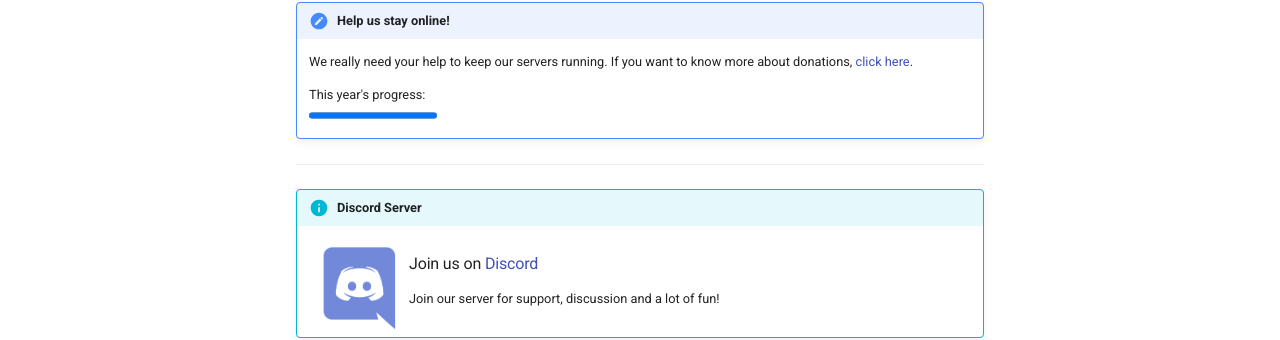
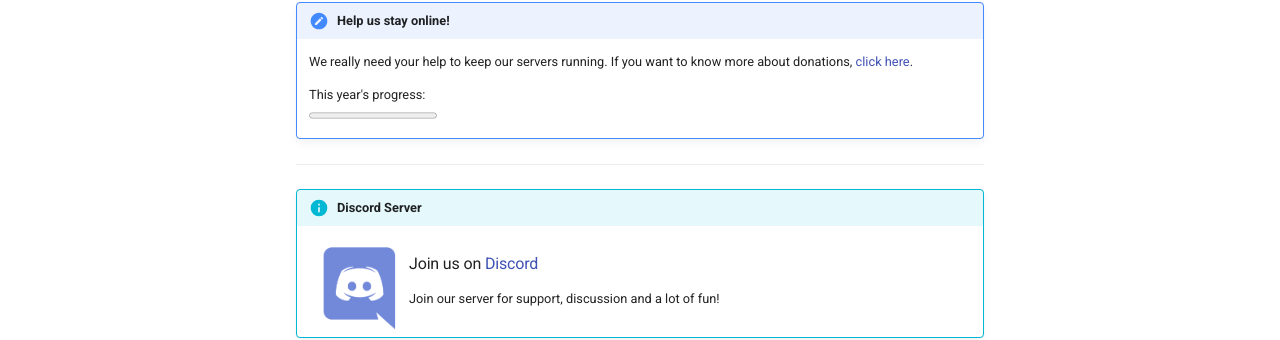
Before and after one commit to 07th-mod/wiki, an MkDocs documentation site: the page built from docs/index.md, in a window 1280 px wide. Shown: the part 466-806 px from the top of the page. Built offline with MkDocs 1.6.1 and Material for MkDocs 9.7.7, drawn with Linux system fonts in a browser that asks for light colours.

Commit message:
Update index.md

```diff
--- a/docs/index.md
+++ b/docs/index.md
@@ -14,7 +14,7 @@
 
 
     This year's progress:<br>
-    <progress value="100" max="100" data-months-remaining="12"></progress>
+    <progress value="0" max="100" data-months-remaining="12"></progress>
 
 ***
 
```
